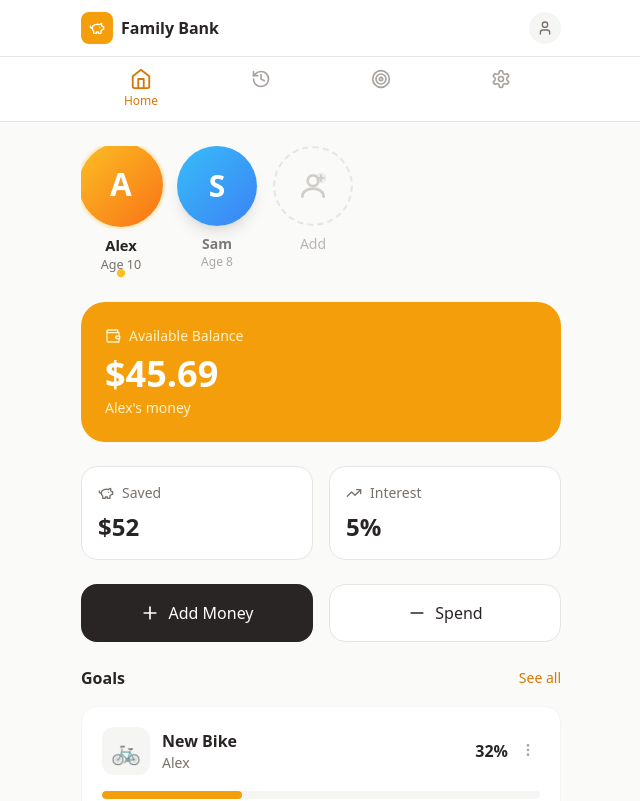
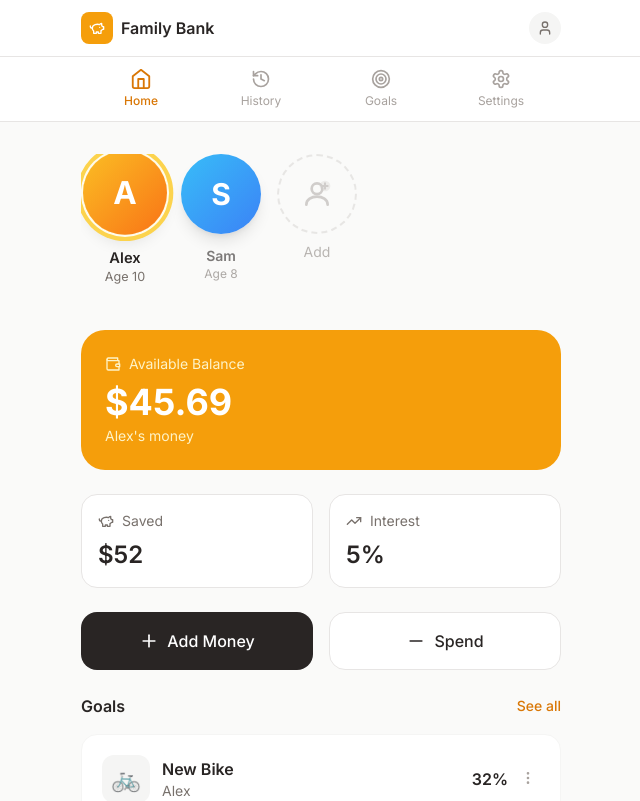
Before and after one commit to dimsumburgler/family-bank, a React (Vite) app in the folder familyapp-prototypes/family-bank/: page / in a window 1280 px wide. Shown: the top 801 px of the page, without its empty margins (319-959 px from the left). Built offline with nearby package versions, Linux system fonts and the light colour scheme.

Commit message:
ui: Fix child avatars, navigation, and add modern font
- Fix circular profile icons getting cut off with proper padding
- Remove orange dot indicator from selected child avatar
- Show navigation tab labels always (not just when active)
- Add Inter font for modern, tasteful typography

```diff
--- a/familyapp-prototypes/family-bank/App.jsx
+++ b/familyapp-prototypes/family-bank/App.jsx
@@ -693,7 +693,7 @@ export default function FamilyBank() {
                   }`}
                 >
                   <tab.icon className={`w-5 h-5 ${isActive ? 'scale-110' : ''} transition-transform`} />
-                  <span className={`text-xs mt-1 ${isActive ? 'font-medium' : 'hidden'}`}>
+                  <span className={`text-xs mt-1 ${isActive ? 'font-medium' : ''}`}>
                     {tab.label}
                   </span>
                 </button>
@@ -708,8 +708,8 @@ export default function FamilyBank() {
         {activeTab === 'dashboard' && (
           <div className="space-y-6">
             {/* Child Selector */}
-            <section>
-              <div className="flex gap-4 overflow-x-auto scrollbar-hide pb-2">
+            <section className="py-2">
+              <div className="flex gap-4 overflow-x-auto scrollbar-hide pb-4 px-1">
                 {children.map(child => (
                   <ChildAvatar
                     key={child.id}
--- a/familyapp-prototypes/family-bank/index.html
+++ b/familyapp-prototypes/family-bank/index.html
@@ -5,6 +5,9 @@
     <link rel="icon" type="image/svg+xml" href="/vite.svg" />
     <meta name="viewport" content="width=device-width, initial-scale=1.0" />
     <title>Family Bank</title>
+    <link rel="preconnect" href="https://fonts.googleapis.com">
+    <link rel="preconnect" href="https://fonts.gstatic.com" crossorigin>
+    <link href="https://fonts.googleapis.com/css2?family=Inter:wght@400;500;600;700&display=swap" rel="stylesheet">
   </head>
   <body>
     <div id="root"></div>
--- a/familyapp-prototypes/family-bank/src/AvatarIllustrations.jsx
+++ b/familyapp-prototypes/family-bank/src/AvatarIllustrations.jsx
@@ -13,22 +13,19 @@ export function ChildAvatar({ child, isSelected, onClick }) {
   return (
     <button
       onClick={onClick}
-      className={`relative group transition-all duration-300 ${isSelected ? 'scale-105' : 'hover:scale-102'}`}
+      className={`relative group transition-all duration-300 flex-shrink-0 ${isSelected ? 'scale-105' : 'hover:scale-102'}`}
     >
       <div className={`w-16 h-16 sm:w-20 sm:h-20 rounded-full ${color.bg}
         flex items-center justify-center text-white text-2xl sm:text-3xl font-bold shadow-lg
-        ${isSelected ? `ring-4 ${color.ring} ring-offset-2 ring-offset-amber-50 animate-pulse-glow` : 'hover:shadow-xl'}
+        ${isSelected ? `ring-4 ${color.ring} ring-offset-2 ring-offset-amber-50` : 'hover:shadow-xl'}
         transition-all duration-300`}
       >
         {child.name[0]}
       </div>
-      <div className={`mt-2 text-center transition-all duration-300 ${isSelected ? 'opacity-100' : 'opacity-60'}`}>
+      <div className={`mt-3 text-center transition-all duration-300 ${isSelected ? 'opacity-100' : 'opacity-60'}`}>
         <div className="font-semibold text-stone-800 text-sm">{child.name}</div>
         <div className="text-xs text-stone-500">Age {child.age}</div>
       </div>
-      {isSelected && (
-        <div className="absolute -bottom-1 left-1/2 -translate-x-1/2 w-2 h-2 bg-amber-400 rounded-full" />
-      )}
     </button>
   );
 }
--- a/familyapp-prototypes/family-bank/src/index.css
+++ b/familyapp-prototypes/family-bank/src/index.css
@@ -1,3 +1,24 @@
 @tailwind base;
 @tailwind components;
 @tailwind utilities;
+
+/* Modern font stack with Inter */
+html {
+  font-family: 'Inter', -apple-system, BlinkMacSystemFont, 'Segoe UI', Roboto, Oxygen, Ubuntu, sans-serif;
+  -webkit-font-smoothing: antialiased;
+  -moz-osx-font-smoothing: grayscale;
+}
+
+/* Smooth scrolling */
+html {
+  scroll-behavior: smooth;
+}
+
+/* Custom scrollbar hide utility */
+.scrollbar-hide {
+  -ms-overflow-style: none;
+  scrollbar-width: none;
+}
+.scrollbar-hide::-webkit-scrollbar {
+  display: none;
+}
```
